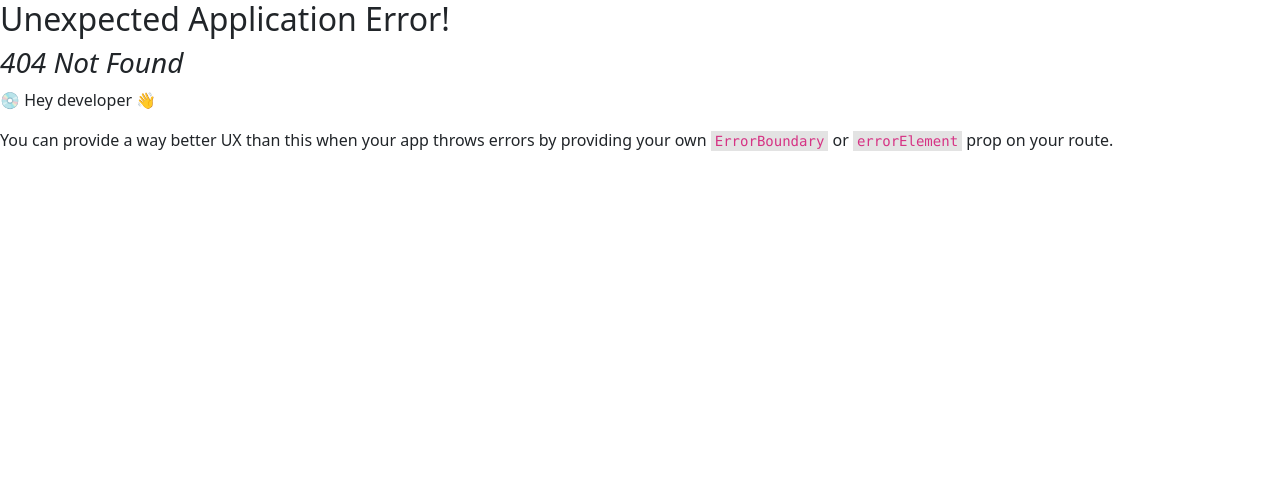
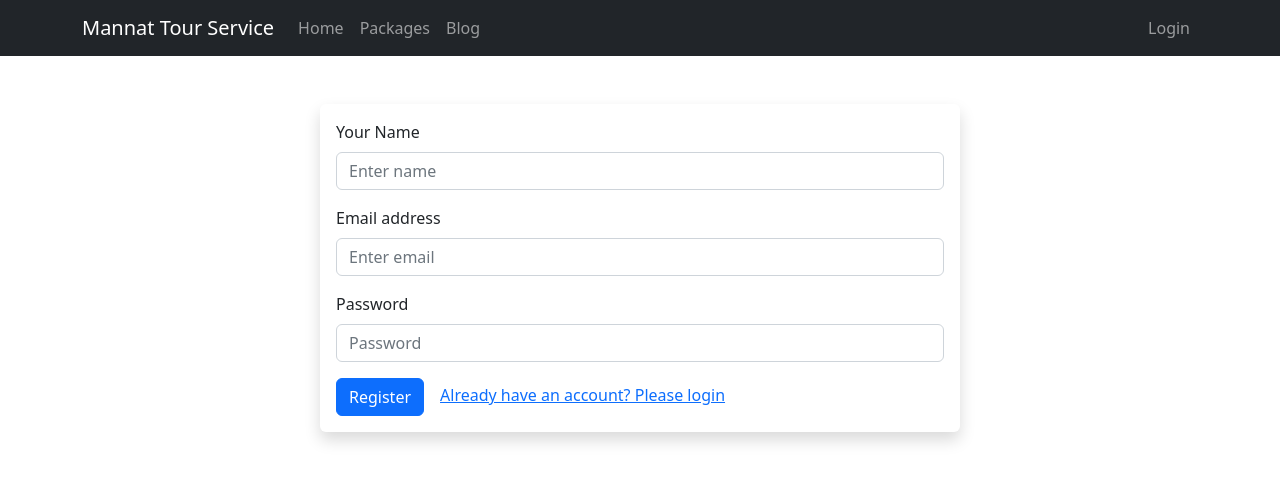
Before and after one commit to jahidhasan8/Mannat-Tour-Service-Client, a React (Create React App) app: page /register in a window 1280 px wide. Before the commit this address had no page. Shown: the top 482 px of the page. Built offline with nearby package versions, Linux system fonts and the light colour scheme.

Commit message:
firebase config file, login, register added

```diff
--- a/package.json
+++ b/package.json
@@ -7,9 +7,12 @@
     "@testing-library/react": "^13.4.0",
     "@testing-library/user-event": "^13.5.0",
     "bootstrap": "^5.2.2",
+    "firebase": "^9.13.0",
     "react": "^18.2.0",
     "react-bootstrap": "^2.6.0",
     "react-dom": "^18.2.0",
+    "react-hot-toast": "^2.4.0",
+    "react-icons": "^4.6.0",
     "react-router-dom": "^6.4.3",
     "react-scripts": "5.0.1",
     "web-vitals": "^2.1.4"
--- /dev/null
+++ b/src/Pages/Login/Login.js
@@ -0,0 +1,29 @@
+import React from 'react';
+import { Link } from 'react-router-dom';
+import Button from 'react-bootstrap/Button';
+import Form from 'react-bootstrap/Form';
+
+
+const Login = () => {
+    return (
+        <Form  className=" w-50 mt-5 shadow p-3 rounded mx-auto">
+
+        <Form.Group className="mb-3" controlId="formBasicEmail">
+            <Form.Label>Email address</Form.Label>
+            <Form.Control type="email" name='email' placeholder="Enter email" required />
+        </Form.Group>
+
+        <Form.Group className="mb-3" controlId="formBasicPassword">
+            <Form.Label>Password</Form.Label>
+            <Form.Control type="password" name='password' placeholder="Password" required />
+        </Form.Group>
+
+        <Button variant="primary" type="submit">
+            Login
+        </Button>
+        <Link className='ms-3' to="/register">Don't have an account? Please Register</Link>
+    </Form>
+    );
+};
+
+export default Login;
--- /dev/null
+++ b/src/Pages/Register/Register.js
@@ -0,0 +1,33 @@
+import React from 'react';
+import { Link } from 'react-router-dom';
+import Button from 'react-bootstrap/Button';
+import Form from 'react-bootstrap/Form';
+
+const Register = () => {
+    return (
+        <Form className=" w-50 mt-5 shadow p-3 rounded mx-auto">
+            <Form.Group className="mb-3" controlId="formBasicName">
+                <Form.Label>Your Name</Form.Label>
+                <Form.Control type="text" name='name' placeholder="Enter name" />
+            </Form.Group>
+            <Form.Group className="mb-3" controlId="formBasicEmail">
+                <Form.Label>Email address</Form.Label>
+                <Form.Control type="email" name='email' placeholder="Enter email" required />
+            </Form.Group>
+
+            <Form.Group className="mb-3" controlId="formBasicPassword">
+                <Form.Label>Password</Form.Label>
+                <Form.Control type="password" name='password' placeholder="Password" required />
+            </Form.Group>
+
+            <Button variant="primary" type="submit">
+                Register
+            </Button>
+
+
+            <Link className='ms-3 ' to="/login">Already have an account? Please login</Link>
+        </Form>
+    );
+};
+
+export default Register;
--- a/src/index.js
+++ b/src/index.js
@@ -8,7 +8,9 @@ import 'bootstrap/dist/css/bootstrap.min.css';
 const root = ReactDOM.createRoot(document.getElementById('root'));
 root.render(
   <React.StrictMode>
-    <App />
+
+      <App />
+
   </React.StrictMode>
 );
 
```
Also changed, not shown: src/Routes/Routes/Routes.js (+10 -0 lines), src/firebase/firebase.config.js (added, +19 -0 lines), src/contexts/AuthProvider/AuthProvider.js (added), 1 other file (tests, documents, lock files or other folders).
